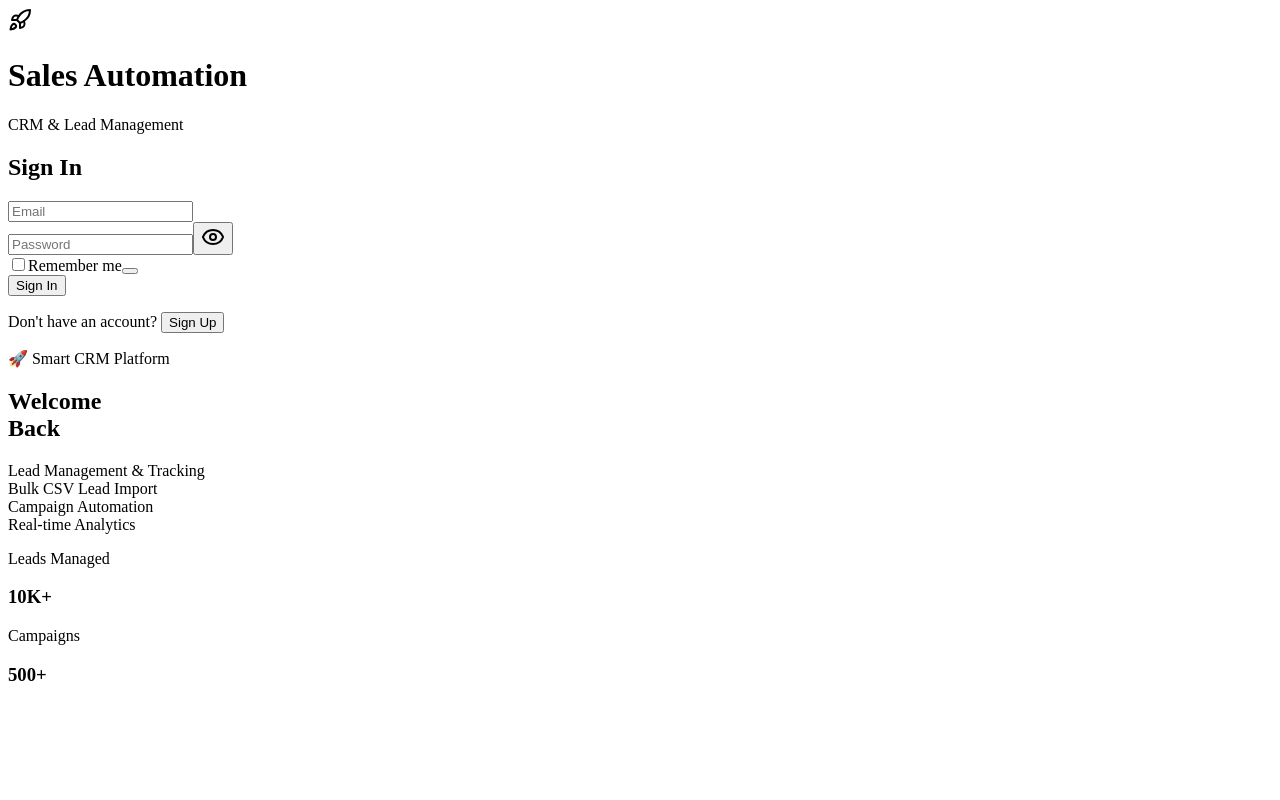
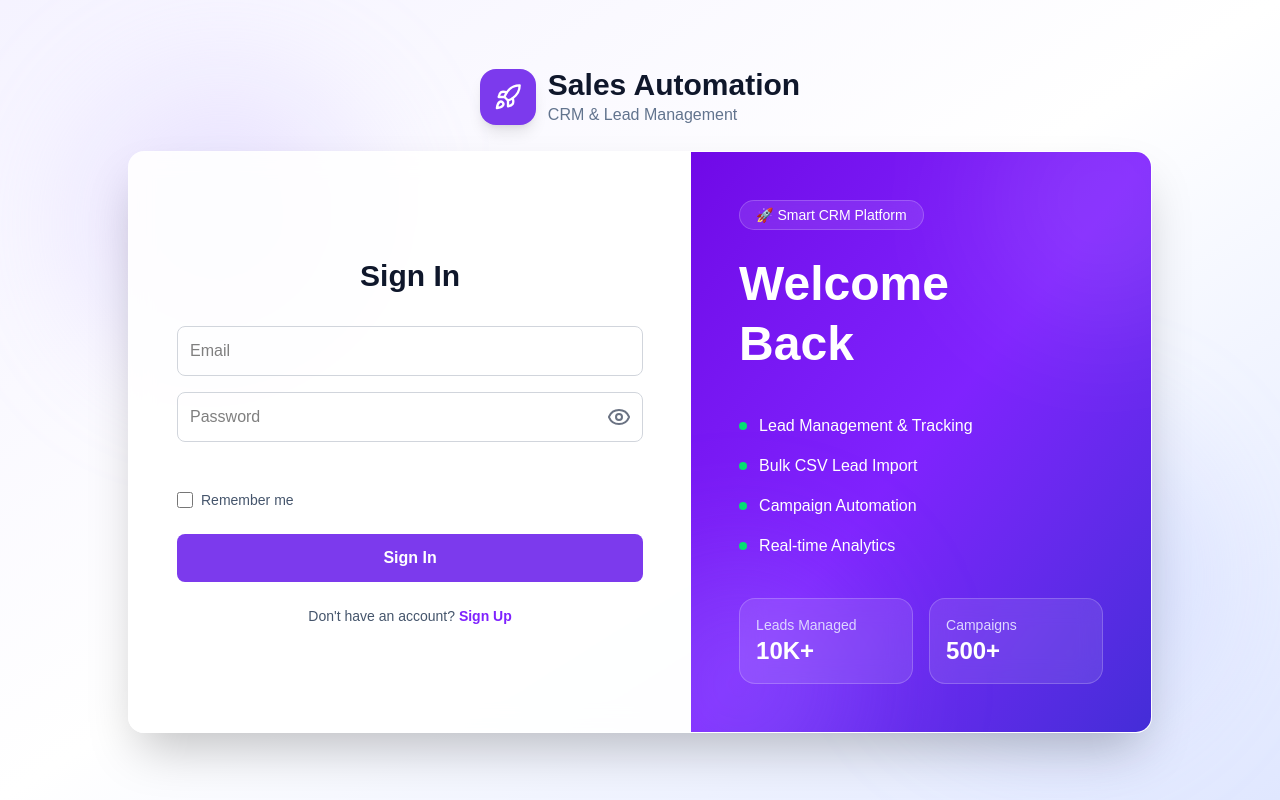
Before and after one commit to lxakshaseth/sales-automation, a Next.js app in the folder my-app/: page /sign-in in a window 1280 px wide. Built offline with nearby package versions, Linux system fonts and the light colour scheme.

Commit message:
Dashboard,global,layout-modified and added

```diff
--- a/my-app/src/app/Dashboard/page.tsx
+++ b/my-app/src/app/Dashboard/page.tsx
@@ -7,9 +7,8 @@ import EmailStats from "@/Components/dashboard/EmailStats";
 import LeadFunnelChart from "@/Components/dashboard/LeadFunnelChart";
 import RecentAdminActivities from "@/Components/dashboard/RecentAdminActivities";
 import { fetchLeadFunnel, formatDateRangeLabel, FunnelItem } from "@/services/leadFunnel.service";
-import { useEffect } from "react";
-import { useRouter } from "next/navigation";
 import { Megaphone, Users, MessageCircle, FileText } from "lucide-react";
+import LeadAgingWidget from "@/Components/dashboard/LeadAgingWidget";
 
 export default function DashboardPage() {
   const router = useRouter();
@@ -47,29 +46,7 @@ export default function DashboardPage() {
       <div className="w-full">
         <DashboardHeader />
 
-          <div className="mt-6 w-full">
-            <EmailStats />
-          </div>
-
-          <div className="mt-4 pb-6">
-            <RecentAdminActivities />
-          </div>
-
-          {/* Lead Funnel Widget */}
-          <div className="mt-6 pb-8">
-            {loading ? (
-              <div className="bg-gray-50 border border-gray-500 rounded-xl shadow-sm p-5 h-[360px] flex items-center justify-center text-[#94a3b8] text-[14px]">
-                Loading funnel data...
-              </div>
-            ) : (
-              <LeadFunnelChart
-                data={funnelData}
-                timePeriod={timePeriod}
-                onTimePeriodChange={setTimePeriod}
-                dateRangeLabel={dateRangeLabel}
-              />
-            )}
-          </div>
+        {/* Quick Access Cards */}
         <div className="mt-6 grid grid-cols-1 sm:grid-cols-2 lg:grid-cols-4 gap-6">
           {/* Campaigns */}
           <div className="rounded-2xl bg-white border border-gray-200 shadow-sm p-4 flex flex-col gap-3 transition-all duration-200 ease-out hover:-translate-y-2 hover:scale-[1.03] hover:shadow-2xl hover:shadow-gray-400/50 hover:z-20 cursor-default">
@@ -111,13 +88,32 @@ export default function DashboardPage() {
             </div>
           </div>
         </div>
+
+        {/* Email Stats + Lead Aging */}
         <div className="mt-6 w-full grid grid-cols-1 lg:grid-cols-2 gap-6">
           <EmailStats />
           <LeadAgingWidget />
         </div>
 
+        {/* Recent Activities */}
         <div className="mt-4 pb-6">
           <RecentAdminActivities />
+        </div>
+
+        {/* Lead Funnel Widget */}
+        <div className="mt-6 pb-8">
+          {loading ? (
+            <div className="bg-gray-50 border border-gray-500 rounded-xl shadow-sm p-5 h-[360px] flex items-center justify-center text-[#94a3b8] text-[14px]">
+              Loading funnel data...
+            </div>
+          ) : (
+            <LeadFunnelChart
+              data={funnelData}
+              timePeriod={timePeriod}
+              onTimePeriodChange={setTimePeriod}
+              dateRangeLabel={dateRangeLabel}
+            />
+          )}
         </div>
 
       </div>
--- /dev/null
+++ b/my-app/src/app/globals.css
@@ -0,0 +1,66 @@
+@import "tailwindcss";
+
+
+:root {
+  --background: #f8fafc; /* slate-50 */
+  --foreground: #0f172a;
+}
+
+@theme inline {
+  --color-background: var(--background);
+  --color-foreground: var(--foreground);
+  --font-sans: var(--font-geist-sans);
+  --font-mono: var(--font-geist-mono);
+}
+
+body {
+  background: var(--background);
+  color: var(--foreground);
+  font-family: Arial, Helvetica, sans-serif;
+}
+
+:where(*):not(html):not(body) {
+  -ms-overflow-style: none;
+  scrollbar-width: none;
+}
+
+:where(*):not(html):not(body)::-webkit-scrollbar {
+  width: 0;
+  height: 0;
+  display: none;
+}
+
+a[href],
+button,
+[role="button"],
+summary,
+label[for],
+select,
+input[type="button"],
+input[type="submit"],
+input[type="reset"] {
+  cursor: pointer;
+}
+
+div[class*="fixed inset-0 bg-black"] {
+  cursor: pointer;
+}
+
+button:disabled,
+select:disabled,
+input:disabled {
+  cursor: not-allowed;
+}
+
+.ProseMirror {
+  min-height: 350px;
+  outline: none;
+}
+
+.ProseMirror p {
+  margin: 0;
+}
+
+.ProseMirror:focus {
+  outline: none;
+}
--- /dev/null
+++ b/my-app/src/app/layout.tsx
@@ -0,0 +1,54 @@
+import type { Metadata, Viewport } from "next";
+import { Geist, Geist_Mono } from "next/font/google";  // Importing Google fonts Geist and Geist Mono from the next/font/google module for use in the application
+import "./globals.css";
+import { Toaster } from "react-hot-toast";
+
+const geistSans = Geist({
+  variable: "--font-geist-sans",
+  subsets: ["latin"],
+});
+
+const geistMono = Geist_Mono({
+  variable: "--font-geist-mono",
+  subsets: ["latin"],
+});
+
+export const metadata: Metadata = {
+  title: "Sales Automation",
+  description: "Sales Automation Dashboard",
+};
+
+export const viewport: Viewport = {
+  width: "device-width",
+  initialScale: 1,
+  maximumScale: 1,
+  userScalable: false,
+};
+
+export default function RootLayout({
+  children,
+}: Readonly<{
+  children: React.ReactNode;
+}>) {
+  return (
+    <html lang="en" suppressHydrationWarning className="light">
+      <body
+        className={`${geistSans.variable} ${geistMono.variable} antialiased`}
+      >
+        {children}
+
+        <Toaster
+          position="top-right"
+          toastOptions={{
+            duration: 3000,
+            style: {
+              borderRadius: "12px",
+              background: "#fff",
+              color: "#111827",
+            },
+          }}
+        />
+      </body>
+    </html>
+  );
+}
```
Lines whose indentation alone changed are shown as unchanged.
